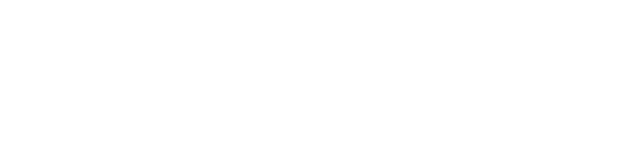
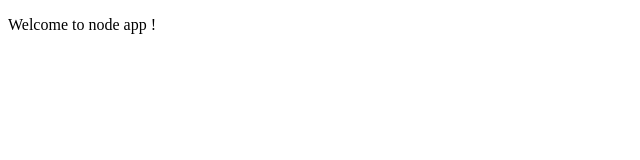
Before and after one commit to Djenkaa/node-chat, a website: page public/index.html in a window 1280 px wide. Shown: the whole page, without its empty margins (0-640 px from the left). Drawn offline with Linux system fonts and the light colour scheme.

Commit message:
welcome message

```diff
--- a/public/index.html
+++ b/public/index.html
@@ -7,6 +7,7 @@
     <title>Node chat</title>
 </head>
 <body>
+    <p>Welcome to node app !</p>
 
 </body>
 </html>
```
